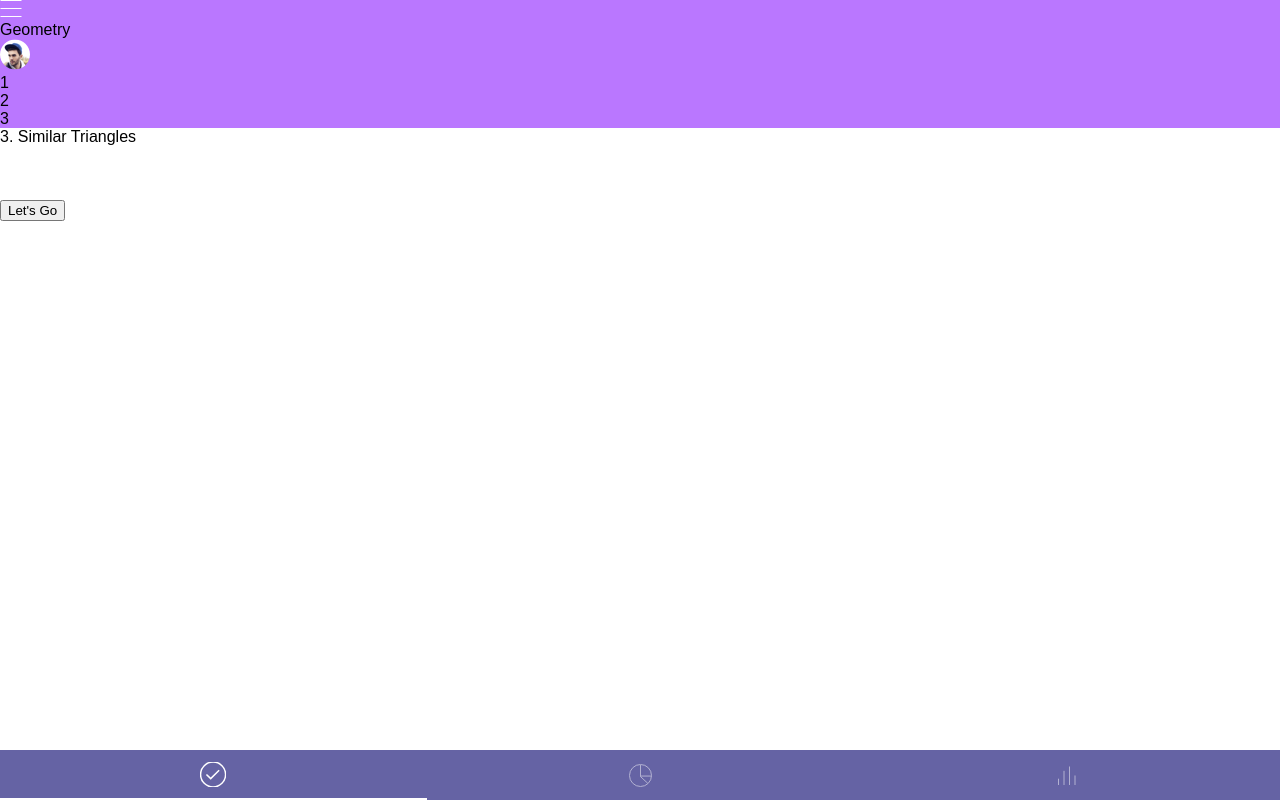
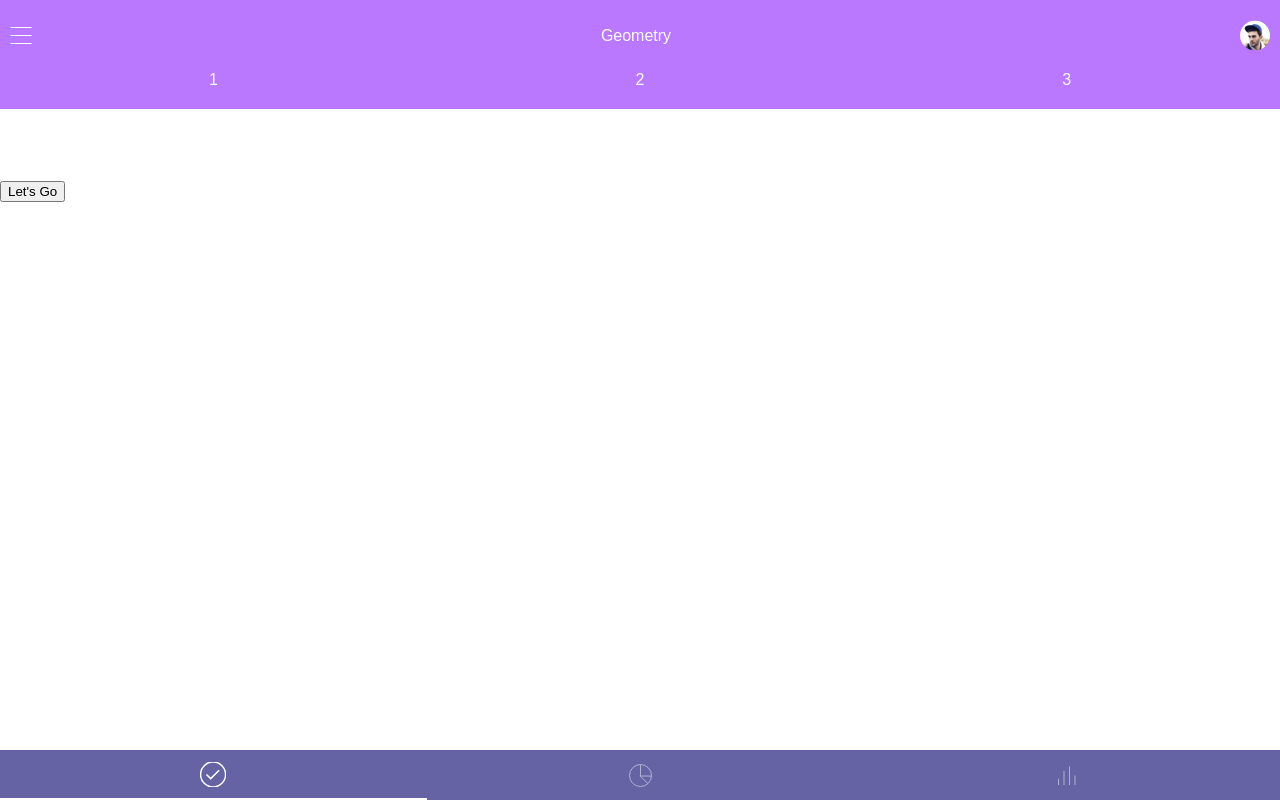
Before and after one commit to dimadesu/math-subtopics-navigator, a React app: page / in a window 1280 px wide. Built offline with nearby package versions, Linux system fonts and the light colour scheme.

Commit message:
Style header and header-group block

```diff
--- a/src/App.css
+++ b/src/App.css
@@ -2,10 +2,47 @@
   display: flex;
   height: 100%;
   flex-direction: column;
+  color: white;
 }
 
 .header {
   background-color: #BA77FF;
+  padding-top: 20px;
+  padding-bottom: 20px;
+}
+
+.header-group {
+  display: flex;
+  width: 100%;
+  padding-bottom: 20px;
+}
+
+.menu,
+.topic,
+.avatar {
+  display: flex;
+  justify-content: center;
+  align-items: center;
+}
+
+.menu,
+.avatar {
+  padding-left: 10px;
+  padding-right: 10px;
+}
+
+.topic {
+  flex: 1;
+}
+
+.navigation {
+  display: flex;
+  width: 100%;
+}
+
+.navigation__item {
+  flex: 1;
+  text-align: center;
 }
 
 .subtopics {
```
